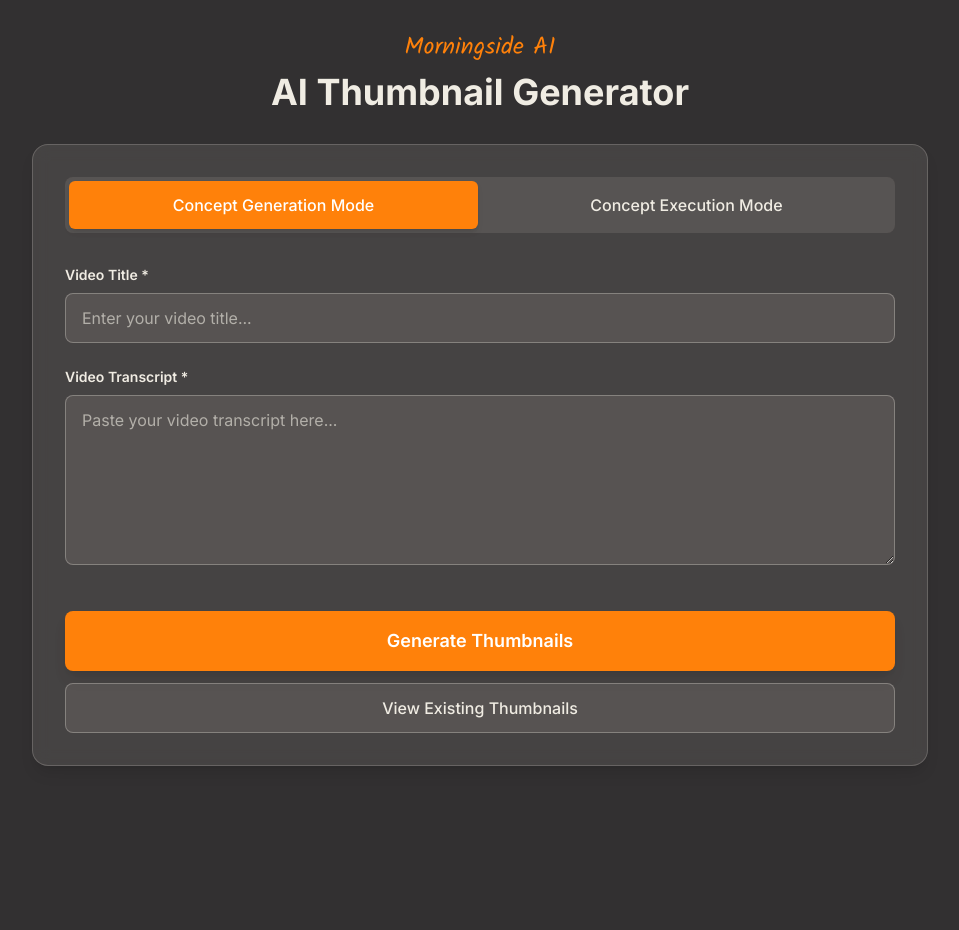
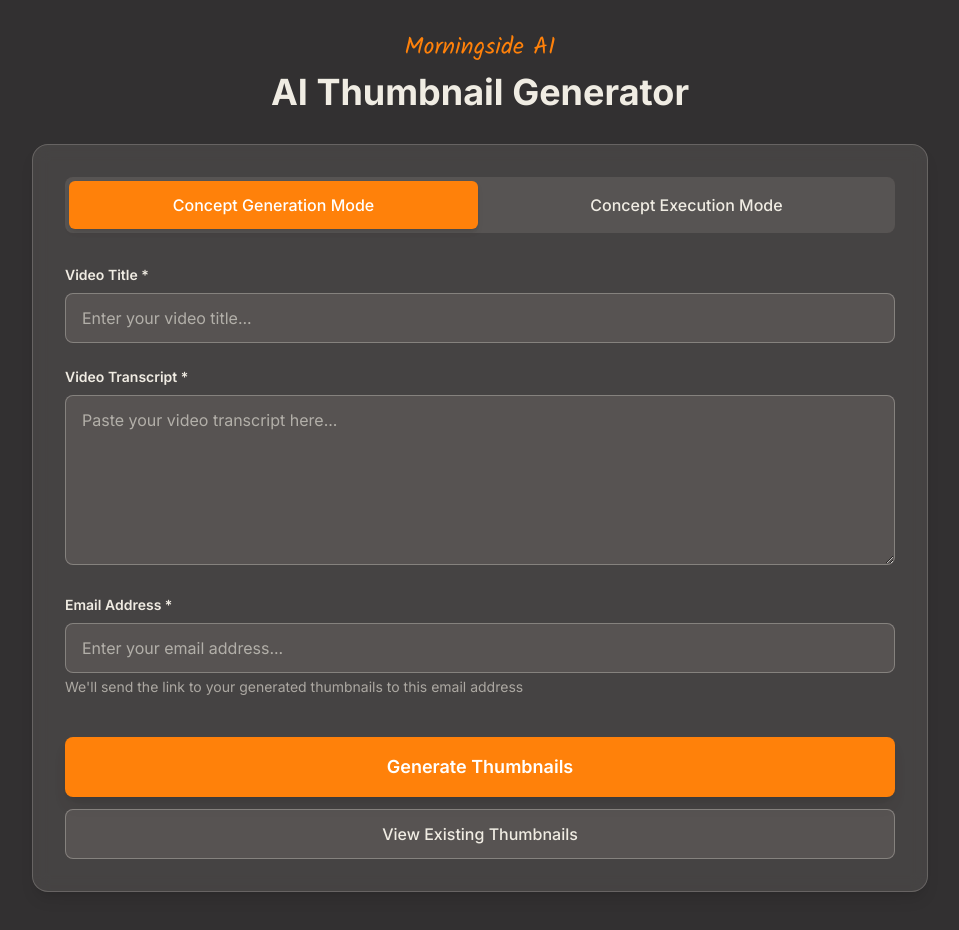
Before and after one commit to danmousley/thumbnail-generator-frontend, a Next.js app: page / in a window 1280 px wide. Shown: the top 930 px of the page, without its empty margins (160-1119 px from the left). Before the commit the page ends 830 px from the top, so only its background shows below. Built offline with nearby package versions, Linux system fonts and the light colour scheme.

Commit message:
Add email address input

```diff
--- a/src/app/page.tsx
+++ b/src/app/page.tsx
@@ -13,6 +13,21 @@
   const router = useRouter();
   const searchParams = useSearchParams();
 
+  // Cookie management functions
+  const getEmailFromCookie = (): string => {
+    if (typeof document === 'undefined') return '';
+    const cookies = document.cookie.split(';');
+    const emailCookie = cookies.find(cookie => cookie.trim().startsWith('userEmail='));
+    return emailCookie ? decodeURIComponent(emailCookie.split('=')[1]) : '';
+  };
+
+  const saveEmailToCookie = (email: string): void => {
+    if (typeof document === 'undefined') return;
+    // Set cookie to expire in 1 year
+    const expires = new Date(Date.now() + 365 * 24 * 60 * 60 * 1000).toUTCString();
+    document.cookie = `userEmail=${encodeURIComponent(email)}; expires=${expires}; path=/; SameSite=Lax`;
+  };
+
   const [pageState, setPageState] = useState<PageState>('generator');
   const [selectedFolder, setSelectedFolder] = useState<string>('');
   const [activeTab, setActiveTab] = useState<FormMode>('concept-generation');
@@ -23,6 +38,7 @@
     videoTitle: '',
     transcript: '',
     conceptDescription: '',
+    email: '',
   });
 
   // Initialize state from URL parameters
@@ -39,6 +55,17 @@
       setPageState('generator');
     }
   }, [searchParams]);
+
+  // Load email from cookie on component mount
+  useEffect(() => {
+    const savedEmail = getEmailFromCookie();
+    if (savedEmail) {
+      setFormData(prev => ({
+        ...prev,
+        email: savedEmail
+      }));
+    }
+  }, []);
 
   // Handle browser back/forward buttons
   useEffect(() => {
@@ -62,10 +89,10 @@
     setIsSubmitting(true);
     setSubmitError(null);
 
-    // Prepare data based on active tab
+    // Prepare data based on active tab (always include email)
     const submitData =
       activeTab === 'concept-generation'
-        ? { videoTitle: formData.videoTitle, transcript: formData.transcript }
+        ? { videoTitle: formData.videoTitle, transcript: formData.transcript, email: formData.email }
         : formData;
 
     try {
@@ -84,6 +111,9 @@
       }
 
       console.log('Successfully submitted:', submitData);
+
+      // Save email to cookie for future use
+      saveEmailToCookie(formData.email);
 
       // Show success state
       setViewState('success');
@@ -110,6 +140,7 @@
       videoTitle: '',
       transcript: '',
       conceptDescription: '',
+      email: getEmailFromCookie(), // Preserve email from cookie
     });
   };
 
--- a/src/components/ThumbnailForm.tsx
+++ b/src/components/ThumbnailForm.tsx
@@ -92,6 +92,31 @@
           />
         </div>
 
+        {/* Email Address */}
+        <div>
+          <label
+            htmlFor="email"
+            className="block text-sm font-semibold text-papery-white mb-2"
+          >
+            Email Address *
+          </label>
+          <input
+            type="email"
+            id="email"
+            required
+            autoComplete="email"
+            value={formData.email}
+            onChange={e =>
+              onInputChange('email', e.target.value)
+            }
+            className="w-full px-4 py-3 border border-papery-white/30 rounded-lg focus:ring-2 focus:ring-orange-energy focus:border-orange-energy outline-none transition-colors bg-papery-white/10 text-papery-white placeholder-papery-white/60"
+            placeholder="Enter your email address..."
+          />
+          <p className="text-sm text-papery-white/60 mt-1">
+            We&apos;ll send the link to your generated thumbnails to this email address
+          </p>
+        </div>
+
         {/* Specific Concept Description - Only show in specific concept mode */}
         {activeTab === 'specific-concept' && (
           <div>
--- a/src/types/index.ts
+++ b/src/types/index.ts
@@ -13,6 +13,7 @@
   videoTitle: string;
   transcript: string;
   conceptDescription: string;
+  email: string;
 }
 
 export interface ModalContextType {
```
